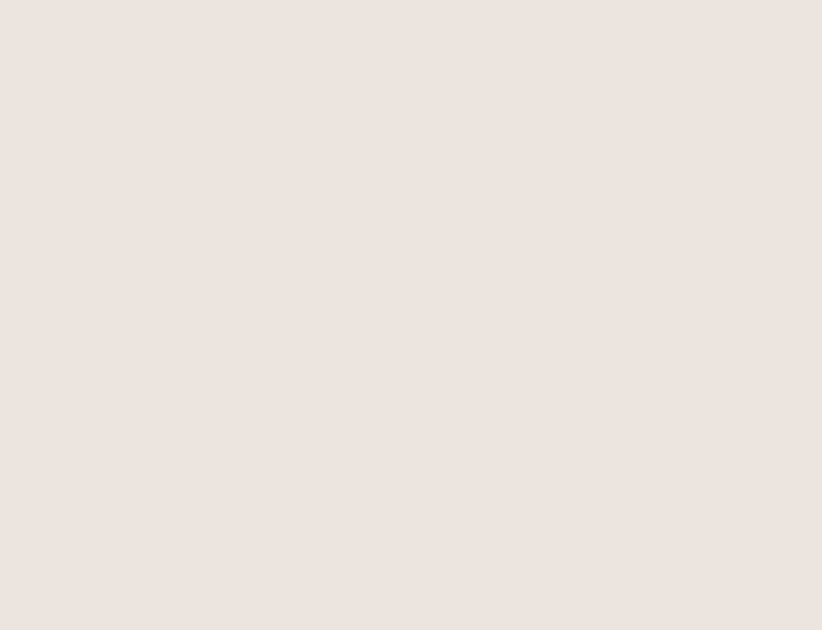
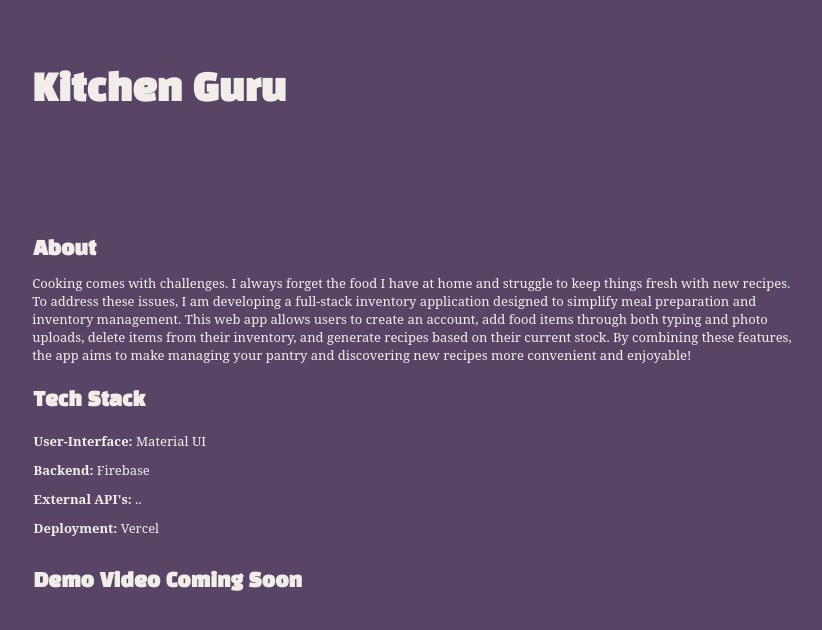
Before and after one commit to aryapatxl/Portfolio, a React (Create React App) app in the folder arya-portfolio/: page /KitchenGuru in a window 1280 px wide. Before the commit this address had no page. Shown: the top 630 px of the page, without its empty margins (97-919 px from the left). Built offline with nearby package versions, Linux system fonts and the light colour scheme; a web font is replaced by a local one.

Commit message:
adding new project (Kitchen Guru)

```diff
--- a/arya-portfolio/src/Carousel.jsx
+++ b/arya-portfolio/src/Carousel.jsx
@@ -5,6 +5,7 @@ import "slick-carousel/slick/slick-theme.css";
 import slackImage from './images/slackimage.jpeg';
 import warrantsImage from './images/warrantsImage.jpeg';
 import epikImage from './images/epikImage.jpeg';
+import kitchenImage from './images/kitchenGuru.jpeg'
 import './MyCarousel.css';
 import CalcImage from "./images/Calcimage.jpeg"
 import { Link } from 'react-router-dom';
@@ -27,7 +28,6 @@ function SwipeToSlide() {
           </div>
 
 
-
           <div>
             <Link to="/AIConversationCatalyst">
             <img src={epikImage} className="carousel-image" />
@@ -45,7 +45,15 @@ function SwipeToSlide() {
             <img src={warrantsImage} className="carousel-image" alt="warrantsImage" />
             </Link>
           </div>
+
+          <div>
+            <Link to="/KitchenGuru">
+            <img src={kitchenImage} className="carousel-image" />
+            </Link>
+          </div>
         </Slider>
+
+
 
       </div>
     );
--- a/arya-portfolio/src/RouterComponent.js
+++ b/arya-portfolio/src/RouterComponent.js
@@ -5,7 +5,7 @@ import SlackPage from './pages/SlackPage';
 import WarrantsPage from './pages/WarrantsPage';
 import EpikPage from './pages/EPIKpage';
 import ReactGA from 'react-ga4';
-
+import KitchenPage from "./pages/KitchenPage"
 import CalcPage from './pages/CalcPage';
 
 function RouterComponent() {
@@ -17,7 +17,7 @@ function RouterComponent() {
                 <Route path="/SlackBot" element={<SlackPage />} />
                 <Route path="/Warrants" element={<WarrantsPage />} />
                 <Route path="/AIConversationCatalyst" element={<EpikPage />} />
-
+                <Route path="/KitchenGuru" element={<KitchenPage />} />
                 <Route path="/FinancialCalculatorAPI" element={<CalcPage />} />
             </Routes>
         </Router>
--- /dev/null
+++ b/arya-portfolio/src/pages/KitchenPage.js
@@ -0,0 +1,54 @@
+import React from 'react';
+import './projects.css';
+import '../App.css'
+import SlackBotDemo from "../videos/SlackBotDemo.mov"
+
+function SlackPage() {
+  return (
+    <div style={{ backgroundColor: '#584566', minHeight: '100vh', overflow: 'hidden', color: '#f1eee9' }} >
+    <meta name="viewport" content="width=device-width, initial-scale=1.0"></meta>
+      <header className="App-header Proj-App-header" role="banner">
+        <h1 style={{ color: '#f1eee9' }}>
+            Kitchen Guru
+        </h1>
+      </header>
+      <main>
+        <section class="experience-block project-block">
+            <div>
+                <section class="about-block">
+                    <h1 style={{ color: '#f1eee9' }} class="section-header">About</h1>
+                    <div style={{marginLeft: "10.1%"}} class="experience-item">
+                        <ul>
+                            <li style={{ color: '#f1eee9' }}> Cooking comes with challenges. I always forget the food I have at home and struggle to keep things fresh with new recipes. To address these issues, I am developing a full-stack inventory application designed to simplify meal preparation and inventory management. This web app allows users to create an account, add food items through both typing and photo uploads, delete items from their inventory, and generate recipes based on their current stock. By combining these features, the app aims to make managing your pantry and discovering new recipes more convenient and enjoyable!</li>
+                        </ul>
+                    </div>
+                </section>
+            </div>
+
+            <section class="techstack-block">
+                <h1 style={{ color: '#f1eee9' }} class="section-header">Tech Stack</h1>
+                <div style={{marginLeft: "10.2%"}} class="about-p experience-item">
+                    <ul>
+                        <p style={{ color: '#f1eee9'}}><b>User-Interface:</b> Material UI</p>
+                        <p style={{ color: '#f1eee9'}}><b>Backend:</b> Firebase</p>
+                        <p style={{ color: '#f1eee9'}}><b>External API's:</b> .. </p>
+                        <p style={{ color: '#f1eee9'}}><b>Deployment:</b> Vercel</p>
+
+                    </ul>
+                </div>
+            </section>
+
+            <section class="Demo-block">
+                <h1 class="section-header">Demo Video Coming Soon</h1>
+                <div>
+
+                </div>
+            </section>
+        </section>
+
+      </main>
+    </div>
+  );
+}
+
+export default SlackPage;
```
Also changed, not shown: arya-portfolio/src/images/kitchenGuru.jpeg (added).
